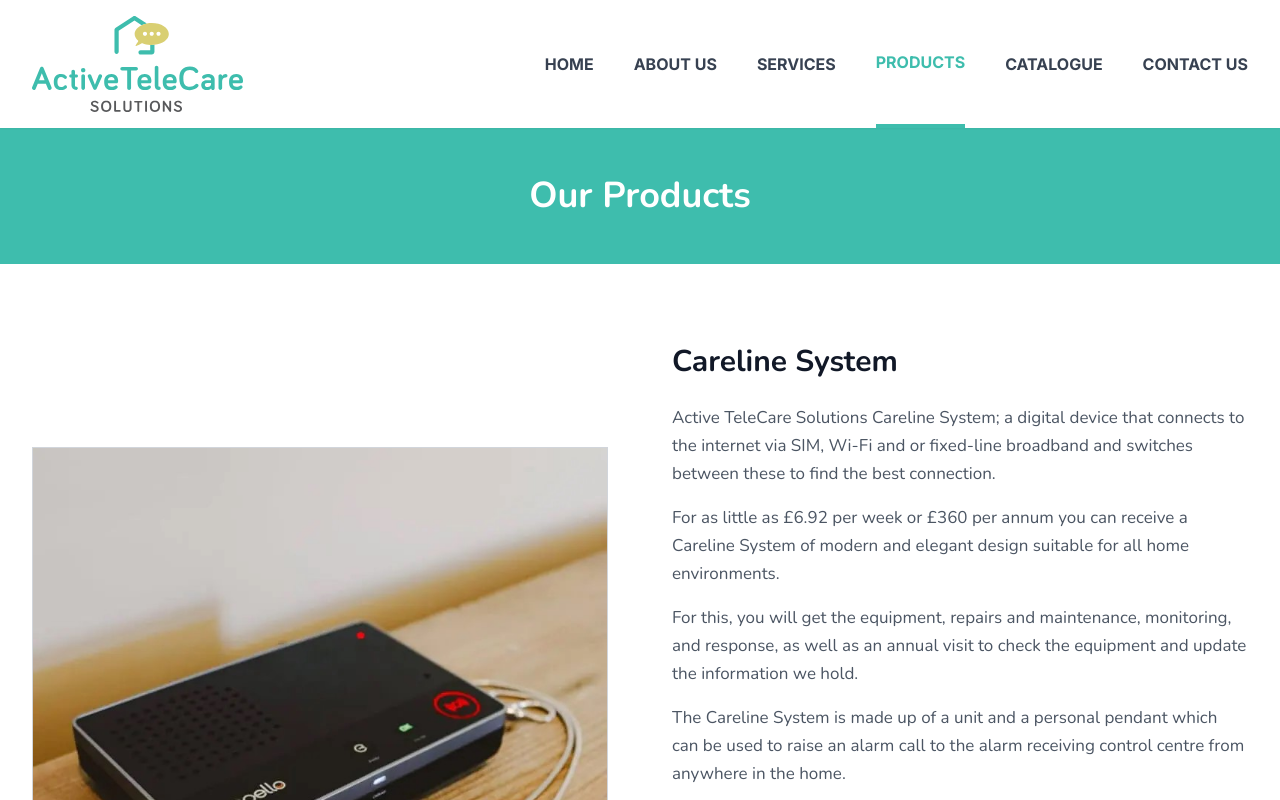
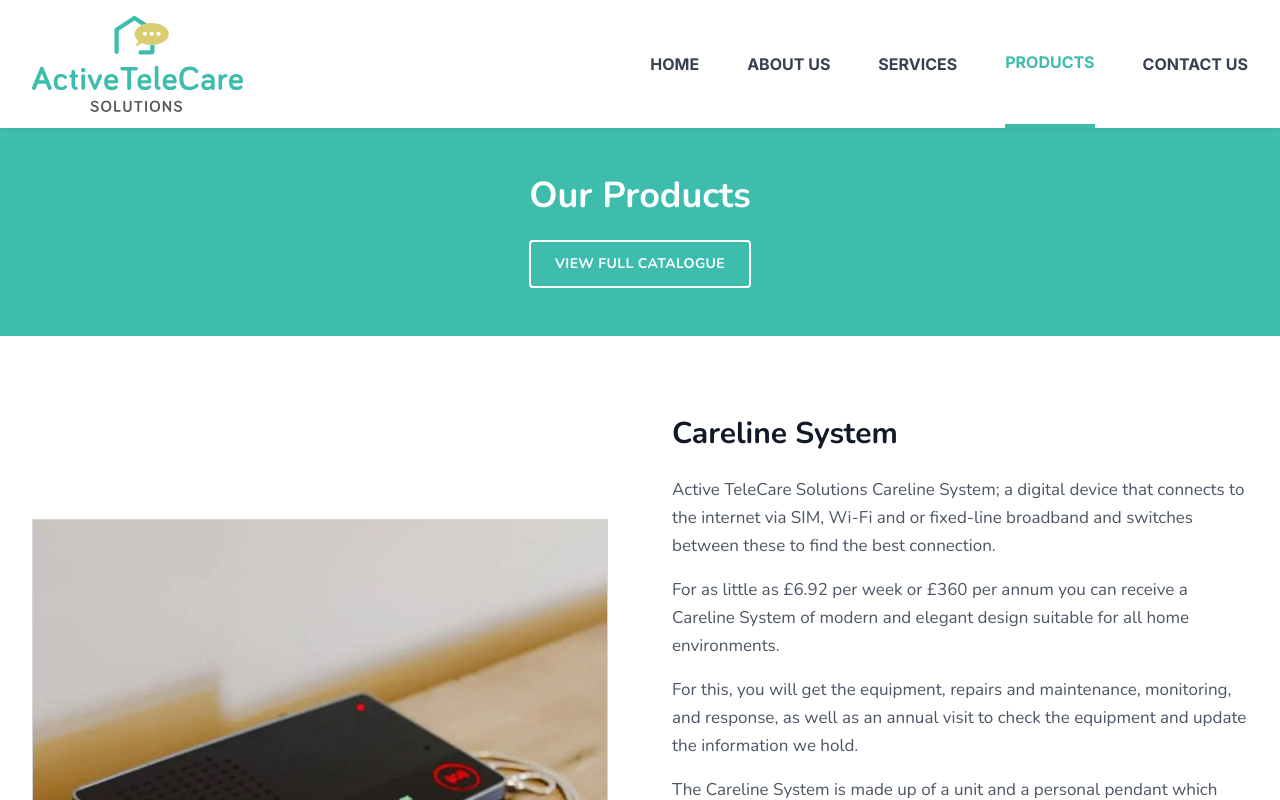
Before and after one commit to KernalKoala/active-telecare, a Next.js app: page /products in a window 1280 px wide. Shown: the top 800 px of the page. Built offline with nearby package versions, Linux system fonts and the light colour scheme; no server answers.

Commit message:
pushing latest changes

```diff
--- a/components/Header.tsx
+++ b/components/Header.tsx
@@ -42,12 +42,11 @@
         </Link>
 
         {/* Desktop Menu */}
-        <ul className="hidden md:flex space-x-7 lg:space-x-10 font-bold uppercase h-full items-center font-inter">
+        <ul className="hidden md:flex space-x-12 font-bold uppercase h-full items-center font-inter">
           <li className="h-full flex items-center"><Link href="/" className={pathname === '/' ? 'text-[#3ebdad] border-b-4 border-[#3ebdad] h-full flex items-center' : 'text-gray-700 hover:text-[#3ebdad]'}>Home</Link></li>
           <li className="h-full flex items-center"><Link href="/about" className={pathname === '/about' ? 'text-[#3ebdad] border-b-4 border-[#3ebdad] h-full flex items-center' : 'text-gray-700 hover:text-[#3ebdad]'}>About Us</Link></li>
           <li className="h-full flex items-center"><Link href="/services" className={pathname === '/services' ? 'text-[#3ebdad] border-b-4 border-[#3ebdad] h-full flex items-center' : 'text-gray-700 hover:text-[#3ebdad]'}>Services</Link></li>
           <li className="h-full flex items-center"><Link href="/products" className={pathname === '/products' ? 'text-[#3ebdad] border-b-4 border-[#3ebdad] h-full flex items-center' : 'text-gray-700 hover:text-[#3ebdad]'}>Products</Link></li>
-          <li className="h-full flex items-center"><Link href="/catalogue" className={pathname === '/catalogue' ? 'text-[#3ebdad] border-b-4 border-[#3ebdad] h-full flex items-center' : 'text-gray-700 hover:text-[#3ebdad]'}>Catalogue</Link></li>
           <li className="h-full flex items-center"><Link href="/contact" className={pathname === '/contact' ? 'text-[#3ebdad] border-b-4 border-[#3ebdad] h-full flex items-center' : 'text-gray-700 hover:text-[#3ebdad]'}>Contact Us</Link></li>
         </ul>
 
@@ -66,7 +65,6 @@
             <li><Link href="/" onClick={() => setMobileMenuOpen(false)} className={`block px-4 py-3 ${pathname === '/' ? 'text-[#3ebdad] bg-gray-50' : 'text-gray-700'}`}>Home</Link></li>
             <li><Link href="/about" onClick={() => setMobileMenuOpen(false)} className={`block px-4 py-3 ${pathname === '/about' ? 'text-[#3ebdad] bg-gray-50' : 'text-gray-700'}`}>About Us</Link></li>
             <li><Link href="/products" onClick={() => setMobileMenuOpen(false)} className={`block px-4 py-3 ${pathname === '/products' ? 'text-[#3ebdad] bg-gray-50' : 'text-gray-700'}`}>Products</Link></li>
-            <li><Link href="/catalogue" onClick={() => setMobileMenuOpen(false)} className={`block px-4 py-3 ${pathname === '/catalogue' ? 'text-[#3ebdad] bg-gray-50' : 'text-gray-700'}`}>Catalogue</Link></li>
             <li><Link href="/services" onClick={() => setMobileMenuOpen(false)} className={`block px-4 py-3 ${pathname === '/services' ? 'text-[#3ebdad] bg-gray-50' : 'text-gray-700'}`}>Services</Link></li>
             <li><Link href="/contact" onClick={() => setMobileMenuOpen(false)} className={`block px-4 py-3 ${pathname === '/contact' ? 'text-[#3ebdad] bg-gray-50' : 'text-gray-700'}`}>Contact Us</Link></li>
           </ul>
--- a/components/ProductOverview.tsx
+++ b/components/ProductOverview.tsx
@@ -16,6 +16,14 @@
       <div className="bg-[#3ebdad] py-12">
         <div className="mx-auto max-w-7xl px-4 sm:px-6 lg:px-8">
           <h1 className="text-center text-4xl font-bold text-white">Our Products</h1>
+          <div className="mt-6 text-center">
+            <Link
+              href="/catalogue"
+              className="inline-flex rounded border-2 border-white px-6 py-3 text-sm font-bold uppercase tracking-wide text-white transition-colors hover:bg-white hover:text-[#3ebdad] focus-visible:outline focus-visible:outline-2 focus-visible:outline-offset-2 focus-visible:outline-white"
+            >
+              View full catalogue
+            </Link>
+          </div>
         </div>
       </div>
 
```
Also changed, not shown: 1 other file (tests, documents, lock files or other folders).
